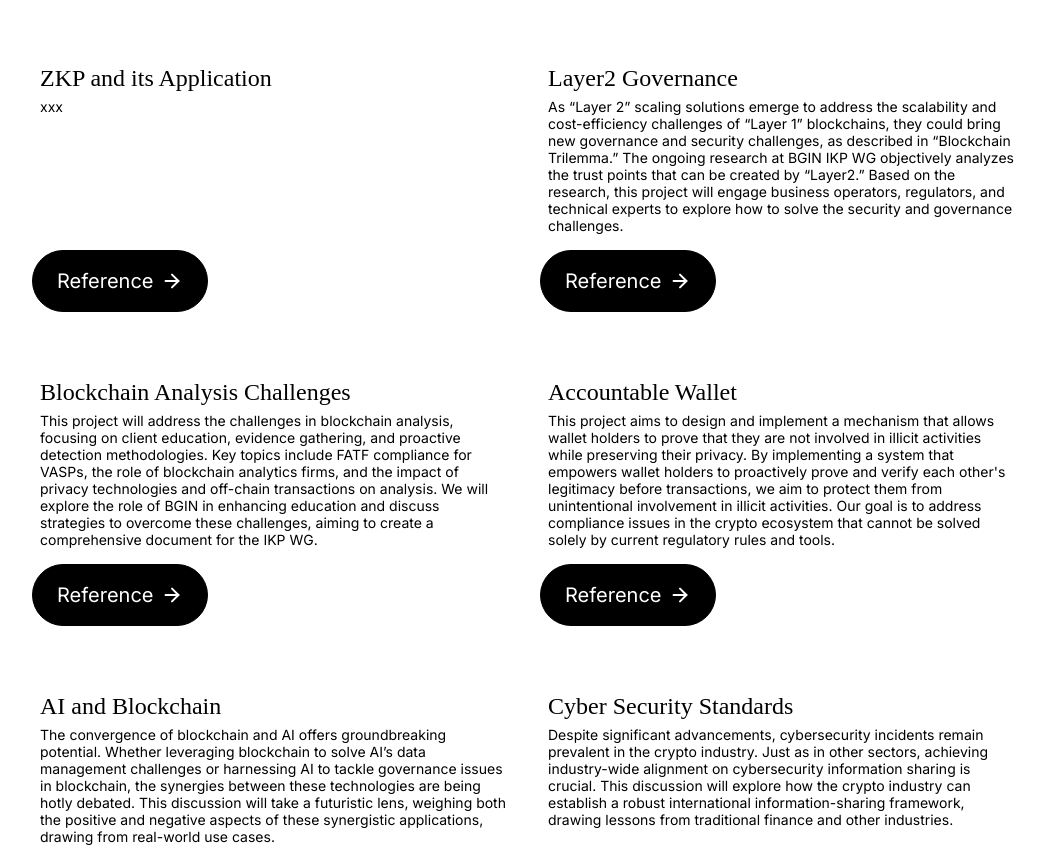
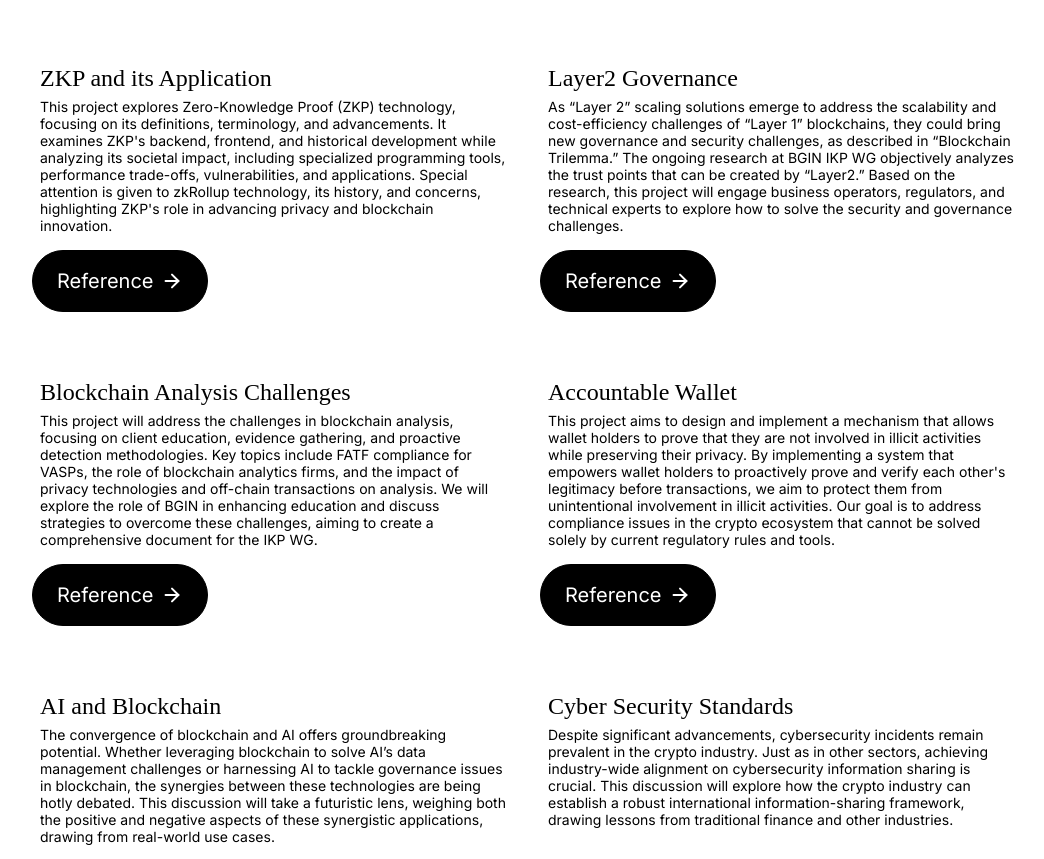
Before and after one commit to bgin-global/bgin-homepage, a Next.js app: page / in a window 1280 px wide. Shown: the part 2107-2966 px from the top of the page, without its empty margins (112-1156 px from the left). Built offline with nearby package versions, Linux system fonts and the light colour scheme.

Commit message:
Update projects.ts

```diff
--- a/contents/projects.ts
+++ b/contents/projects.ts
@@ -35,7 +35,7 @@ export const projects: {
     },
     {
       title: "ZKP and its Application",
-      description: "xxx",
+      description: "This project explores Zero-Knowledge Proof (ZKP) technology, focusing on its definitions, terminology, and advancements. It examines ZKP's backend, frontend, and historical development while analyzing its societal impact, including specialized programming tools, performance trade-offs, vulnerabilities, and applications. Special attention is given to zkRollup technology, its history, and concerns, highlighting ZKP's role in advancing privacy and blockchain innovation.",
       reference: "https://drive.google.com/drive/folders/1wEOhN-tcuWk9RiwrItYS6jRS7Fp_Qi3V?usp=drive_link",
       wg: "IKP WG",
       wg_link: "/",
```
